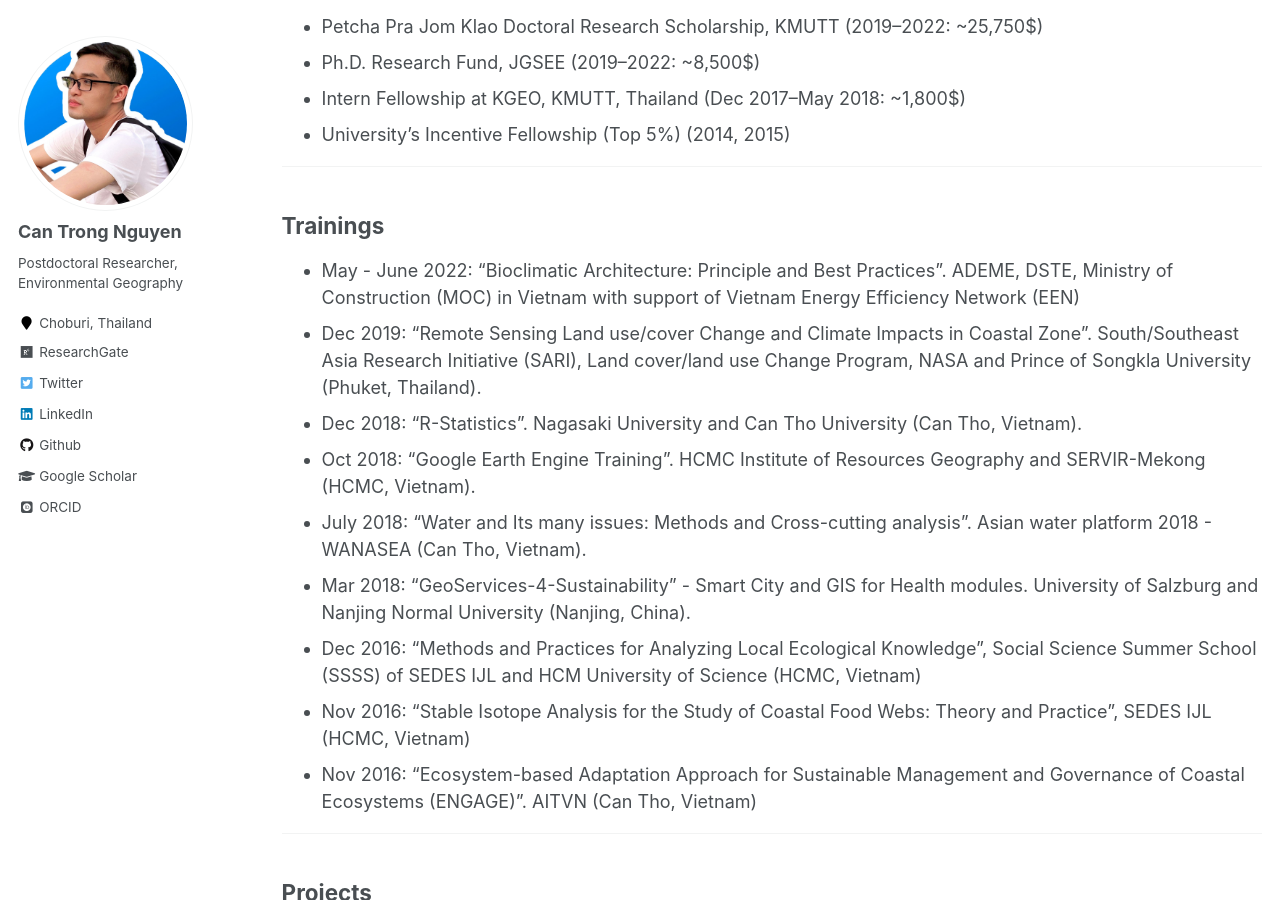
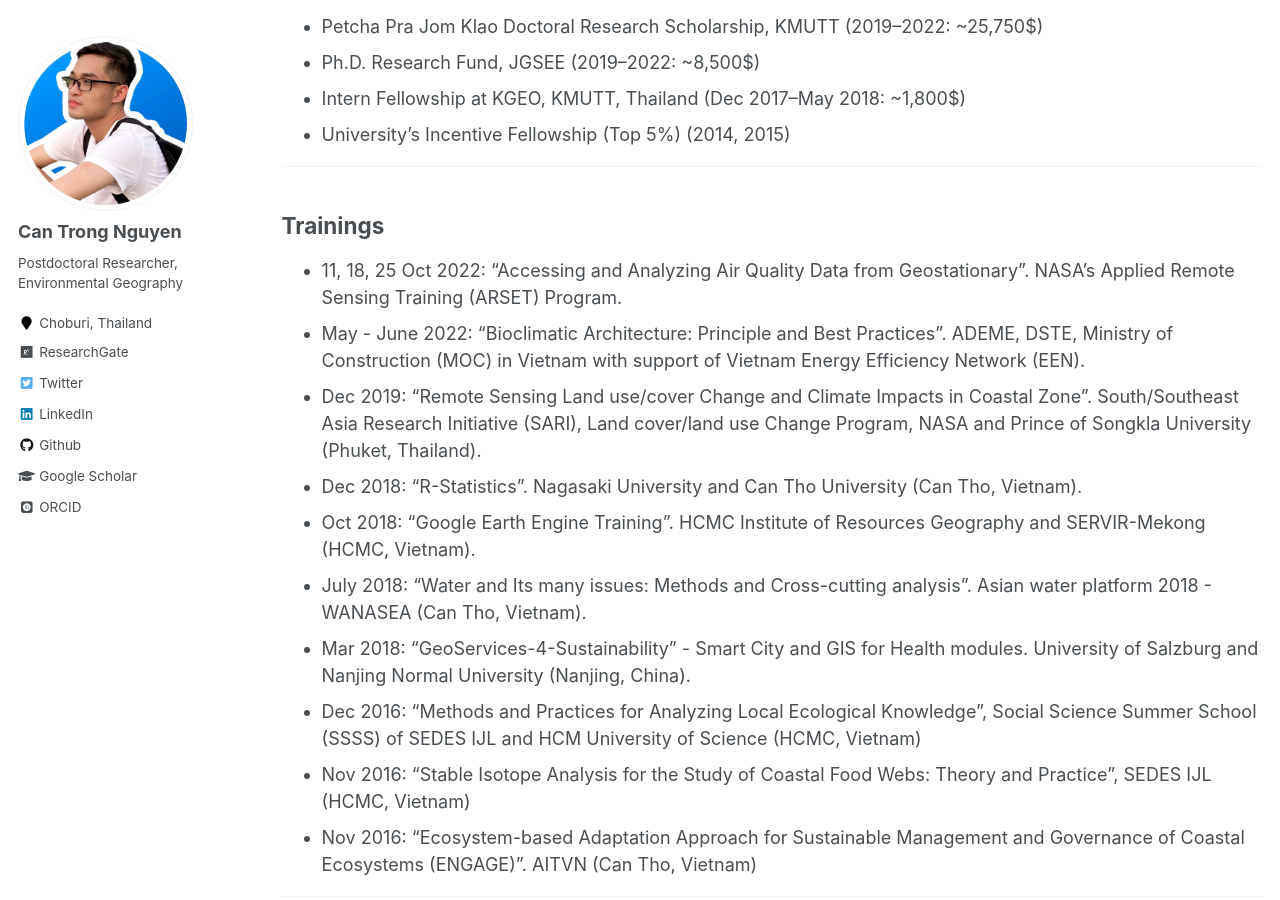
Before and after one commit to canng/oldsite, a Jekyll site: the page built from _pages/cv.md, in a window 1280 px wide and 900 px high, scrolled down 1824 px. Built offline with Jekyll 4.4.1, drawn with Linux system fonts in a browser that asks for light colours; some web fonts are replaced.

Commit message:
update trainning

```diff
--- a/_pages/cv.md
+++ b/_pages/cv.md
@@ -64,7 +64,8 @@ redirect_from:
 <hr>
 
 ## Trainings
-* May - June 2022: "Bioclimatic Architecture: Principle and Best Practices". ADEME, DSTE, Ministry of Construction (MOC) in Vietnam with support of Vietnam Energy Efficiency Network (EEN)
+* 11, 18, 25 Oct 2022: "Accessing and Analyzing Air Quality Data from Geostationary". NASA’s Applied Remote Sensing Training (ARSET) Program.
+* May - June 2022: "Bioclimatic Architecture: Principle and Best Practices". ADEME, DSTE, Ministry of Construction (MOC) in Vietnam with support of Vietnam Energy Efficiency Network (EEN).
 * Dec 2019: “Remote Sensing Land use/cover Change and Climate Impacts in Coastal Zone”. South/Southeast Asia Research Initiative (SARI), Land cover/land use Change Program, NASA and Prince of Songkla University (Phuket, Thailand).
 * Dec 2018: "R-Statistics". Nagasaki University and Can Tho University (Can Tho, Vietnam).
 * Oct 2018: "Google Earth Engine Training". HCMC Institute of Resources Geography and SERVIR-Mekong (HCMC, Vietnam).
```
